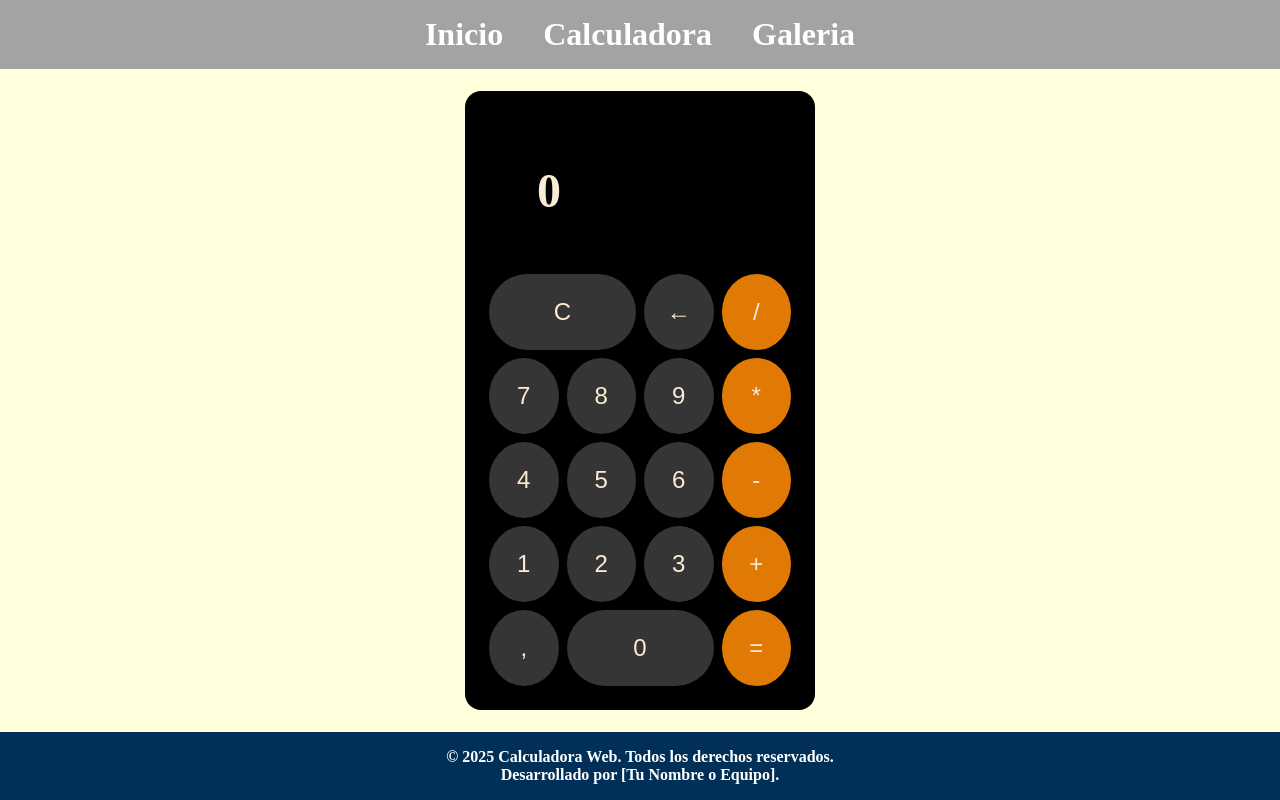
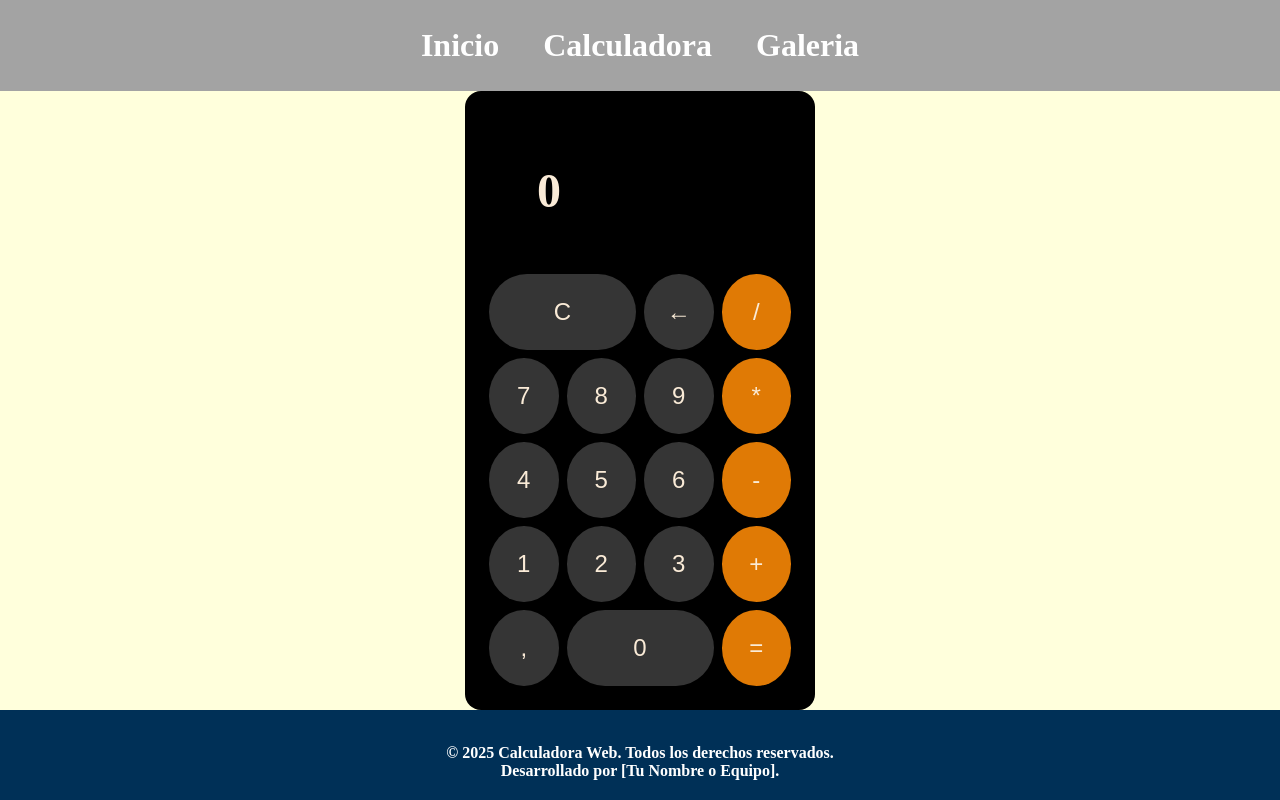
Before and after one commit to juaniike/trabajoFinal-JS, a plain HTML site: page index.html in a window 1280 px wide. Drawn offline with Linux system fonts and the light colour scheme.

Commit message:
Final-entregado

```diff
--- a/appFinal.css
+++ b/appFinal.css
@@ -5,15 +5,15 @@
     box-sizing: border-box;
 }
 
-/* Contenedor principal con estructura de grid */
+/* ESTILO GENERAL DEL BODY */
 body {
     display: grid;
     background-color: rgb(255, 255, 220);
     grid-template-columns: 1fr 1fr;
     grid-template-rows: 0.5fr 3fr 0.5fr;
     height: 100vh;
+    min-height: 100vh;
     font-weight: 900;
-    /* Texto en negrita */
 }
 
 /*Contenedores*/
@@ -33,6 +33,50 @@ body {
     grid-area: 2/1/3/2;
 }
 
+/* Sección derecha */
+#tercero {
+    display: grid;
+    place-items: center;
+    grid-area: 2/2/3/3;
+}
+
+/* Estilos del footer */
+#cuarto {
+    display: grid;
+    place-content: center;
+    background-color: rgb(0, 48, 87);
+    grid-row: 3/4;
+    grid-column: 1/4;
+}
+
+/*Fin de los Contenedores*/
+
+
+/* Navegación */
+.nav-link li {
+    list-style: none;
+    display: inline-block;
+    padding: 0 20px;
+}
+
+.nav-link li:hover {
+    transform: scale(0.95);
+}
+
+.nav-link a {
+    font-size: xx-large;
+    color: #ffffff;
+    text-decoration: none;
+    transition: all 0.3s;
+}
+
+.nav-link a:hover {
+    color: #000000;
+}
+/*Fin de la navegación*/
+
+
+/*Botones a las apps*/
 button {
     font-size: large;
     padding: 15px 40px;
@@ -49,55 +93,12 @@ button:hover {
     color: white;
     transform: scale(1.2);
 }
+/*Fin de botones a las apps*/
 
-
-/* Sección derecha */
-#tercero {
-    display: grid;
-    place-items: center;
-    grid-area: 2/2/3/3;
-}
-
-/* Estilos del footer */
-#cuarto {
-    display: grid;
-    place-content: center;
-    background-color: rgb(0, 48, 87);
-    grid-row: auto;
-    grid-column: 1/4;
-}
-
-/* Estilos del header */
-
-/* Navegación */
-header .nav-link li {
-    list-style: none;
-    display: inline-block;
-    padding: 0 20px;
-}
-
-header .nav-link li:hover {
-    transform: scale(0.9);
-}
-
-header .nav-link a {
-    font-size: xx-large;
-    color: #ffffff;
-    text-decoration: none;
-    transition: all 0.3s;
-}
-
-header .nav-link li a:hover {
-    color: #000000;
-}
-
-/*Fin Header*/
-
-/*Overlay*/
 
 /*Comienzo del Footer*/
 
-footer .footer-content {
+.footer-content {
     color: white;
     text-align: center;
     padding-top: 15px;
--- a/galeria/style.css
+++ b/galeria/style.css
@@ -1,56 +1,59 @@
-/* =============================
-   RESET Y CONFIGURACIÓN GENERAL
-============================= */
+/* Reset de estilos para eliminar márgenes y padding por defecto */
+
 * {
   margin: 0;
   padding: 0;
   box-sizing: border-box;
 }
 
+/* ESTILO GENERAL DEL BODY */
 body {
-  display: flex;
-  flex-direction: column;
+  display: grid;
+  background-color: rgb(255, 255, 220);
+  grid-template-rows:  0.5fr 3fr 0.5fr;
   min-height: 100vh;
-  background-color: rgb(255, 255, 220);
+  font-weight: 900;
 }
 
-/* =============================
-   HEADER
-============================= */
+/*Contenedores*/
+
+/* Estilos del header */
 #primero {
+  display: grid;
+  place-items: center;
   background-color: rgb(163, 163, 163);
-  padding: 20px 0;
-  display: flex;
-  justify-content: center;
-  align-items: center;
+  grid-row: 1/2;
 }
 
-.nav-link {
-  display: flex;
-  gap: 2rem;
+/* Navegación */
+.nav-link li {
   list-style: none;
-}
-
-.nav-link a {
-  font-size: 1.5rem;
-  color: #ffffff;
-  text-decoration: none;
-  transition: all 0.3s ease;
+  display: inline-block;
+  padding: 0 20px;
 }
 
 .nav-link li:hover {
   transform: scale(0.95);
 }
 
+.nav-link a {
+  font-size: xx-large;
+  color: #ffffff;
+  text-decoration: none;
+  transition: all 0.3s;
+}
+
 .nav-link a:hover {
   color: #000000;
 }
+
 
 /* =============================
    MAIN (GALERÍA DE IMÁGENES)
 ============================= */
 .container {
   display: grid;
+  grid-row: 2/3;
   grid-template-columns: 1fr 1fr;
   gap: 20px;
   padding: 40px 5%;
@@ -139,13 +142,18 @@ button:hover {
   transform: scale(0.95);
 }
 
-/* =============================
-   FOOTER
-============================= */
+/*Comienzo del Footer*/
 #tercero {
+  display: grid;
+  place-content: center;
   background-color: rgb(0, 48, 87);
+}
+
+.footer-content {
   color: white;
   text-align: center;
-  padding: 20px;
+  padding-top: 15px;
   font-weight: bold;
 }
+
+/*Fin del footer*/
--- a/styles.css
+++ b/styles.css
@@ -1,4 +1,4 @@
-/* RESET GENERAL */
+/* Reset de estilos para eliminar márgenes y padding por defecto */
 * {
   margin: 0;
   padding: 0;
@@ -7,54 +7,30 @@
 
 /* ESTILO GENERAL DEL BODY */
 body {
+  display: grid;
   background-color: rgb(255, 255, 220);
-  display: grid;
-  grid-template-rows: auto 1fr auto;
+  grid-template-rows: 0.5fr 3fr 0.5fr;
   height: 100vh;
+  min-height: 100vh;
   font-weight: 900;
 }
 
-/* HEADER */
+/*Contenedores*/
+
+/* Estilos del header */
 #primero {
   display: grid;
   place-items: center;
   background-color: rgb(163, 163, 163);
-  padding: 1rem 0;
+  grid-row: 1/2;
 }
 
-/* Navegación */
-header .nav-link {
-  display: flex;
-  justify-content: center;
-  gap: 40px;
-}
-
-header .nav-link li {
-  list-style: none;
-}
-
-header .nav-link a {
-  font-size: xx-large;
-  color: #ffffff;
-  text-decoration: none;
-  transition: all 0.3s;
-}
-
-header .nav-link li:hover {
-  transform: scale(0.95);
-}
-
-header .nav-link a:hover {
-  color: #000000;
-}
-
-/* MAIN - CALCULADORA */
-
+/*Contenido*/
 #segundo {
-  background-color: rgb(0, 0, 0);
-  color: antiquewhite;
   display: grid;
   grid-template-columns: repeat(4, 1fr);
+  background-color: rgb(0, 0, 0);
+  color: white;
   gap: 0.5rem;
   width: 350px;
   max-width: 100%;
@@ -63,6 +39,41 @@ header .nav-link a:hover {
   aspect-ratio: 1/1;
   margin: auto  ;
 }
+
+/*Estilos del footer*/
+#tercero {
+  display: grid;
+  place-content: center;
+  background-color: rgb(0, 48, 87);
+}
+/*Fin de los Contenedores*/
+
+
+/* Navegación */
+.nav-link li {
+  list-style: none;
+  display: inline-block;
+  padding: 0 20px;
+}
+
+.nav-link li:hover {
+  transform: scale(0.95);
+}
+
+.nav-link a {
+  font-size: xx-large;
+  color: #ffffff;
+  text-decoration: none;
+  transition: all 0.3s;
+}
+
+.nav-link a:hover {
+  color: #000000;
+}
+/*Fin de la navegación*/
+
+
+/* MAIN - CALCULADORA */
 
 .displayCalculadora {
   color: antiquewhite;
@@ -73,7 +84,7 @@ header .nav-link a:hover {
   border-radius: 10px;
 }
 
-/* BOTONES */
+/* Estilos de los botones*/
 .btn {
   border: none;
   background-color: rgb(53, 53, 53);
@@ -130,17 +141,14 @@ header .nav-link a:hover {
   grid-area: 6/2/7/4;
   border-radius: 50px;
 }
+/*Fin de botones de la calculaora*/
 
-/* FOOTER */
-#tercero {
-  display: grid;
-  place-content: center;
-  background-color: rgb(0, 48, 87);
-  padding: 1rem;
-}
 
+/*Comienzo del Footer*/
 .footer-content {
   color: white;
   text-align: center;
+  padding-top: 15px;
   font-weight: bold;
 }
+/*Fin del footer*/
```
